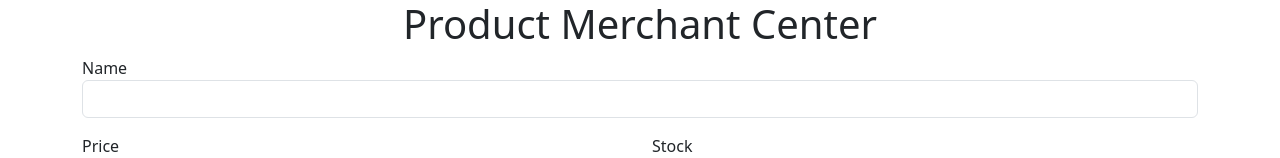
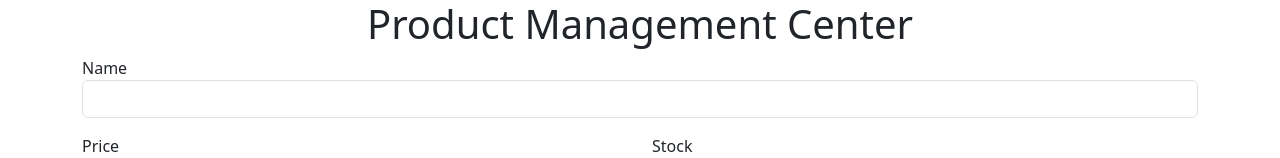
Before and after one commit to sukrit786/TS_M_FE, a React (Vite) app: page / in a window 1280 px wide. Shown: the top 158 px of the page. Built offline with nearby package versions, Linux system fonts and the light colour scheme; no server answers.

Commit message:
small fixes and url changes

```diff
--- a/src/App.tsx
+++ b/src/App.tsx
@@ -16,7 +16,7 @@ const App: React.FC = () => {
 
   return (
     <div className="container">
-      <h1 className="text-center">Product Merchant Center</h1>
+      <h1 className="text-center">Product Management Center</h1>
       <AddProductForm formData={productData} />
       <ProductList updateProductData={(product) => setProductData(product)} />
     </div>
```
